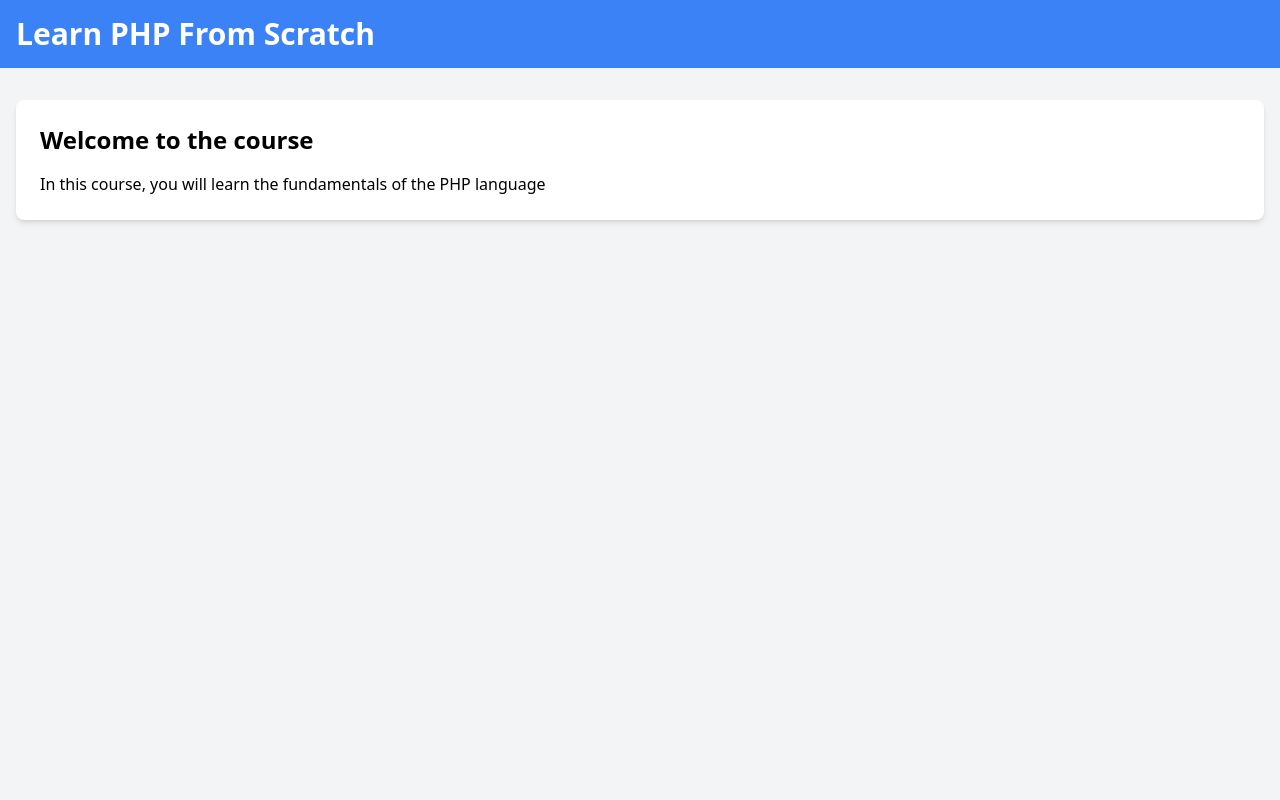
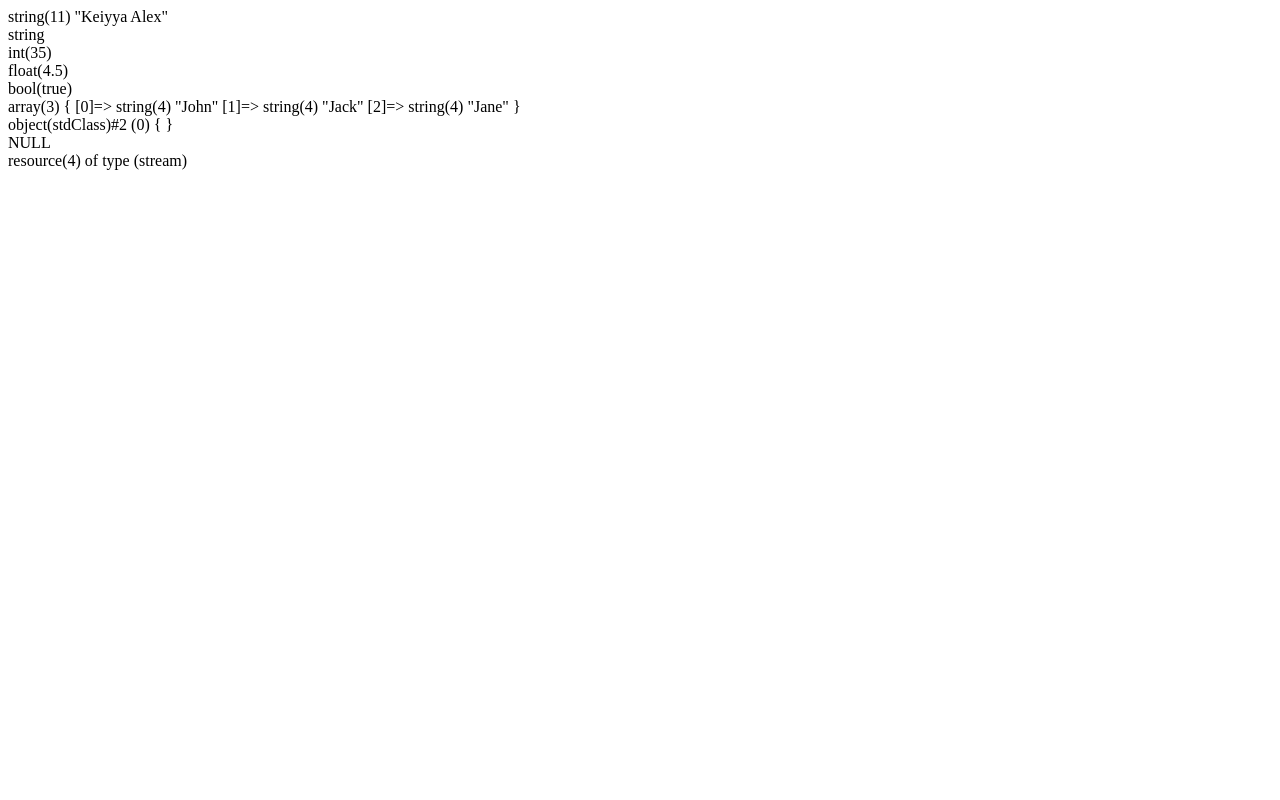
Before and after one commit to keiyyahassan/php-sandbox, a PHP site: page / in a window 1280 px wide. Run offline with PHP 8.4, Linux system fonts and the light colour scheme; some libraries are stand-ins or nearby versions.

Commit message:
Data Types

```diff
--- a/index.php
+++ b/index.php
@@ -1,31 +1,45 @@
 <?php
-$title = 'Learn PHP From Scratch';
-$heading = 'Welcome to the course';
-$body = "In this course, you will learn the fundamentals of the PHP language";
-?>
 
-<!DOCTYPE html>
-<html lang="en">
+// String
+$name = 'Keiyya Alex';
+$name2 = "John Doe";
 
-<head>
-    <meta charset="UTF-8">
-    <meta name="viewport" content="width=device-width, initial-scale=1.0">
-    <script src="https://cdn.tailwindcss.com"></script>
-    <title><?= $title ?></title>
-</head>
 
-<body class="bg-gray-100">
-    <header class="bg-blue-500 text-white p-4">
-        <div class="container mx-auto">
-            <h1 class="text-3xl font-semibold"><?= $title ?></h1>
-        </div>
-    </header>
-    <div class="container mx-auto p-4 mt-4">
-        <div class="bg-white rounded-lg shadow-md p-6">
-            <h2 class="text-2xl font-semibold mb-4"><?= $heading ?></h2>
-            <p><?= $body ?></p>
-        </div>
-    </div>
-</body>
+var_dump($name);
+echo '<br/>';
+echo getType($name2);
+echo '<br/>';
 
-</html>
+// Integer
+$age = 35;
+var_dump($age);
+echo '<br/>';
+
+// Float
+$rating = 4.5;
+var_dump($rating);
+echo '<br/>';
+
+// Boolaen
+$isLoaded = true;
+var_dump($isLoaded);
+echo '<br/>';
+
+// Array
+$friends = ['John', 'Jack', "Jane"];
+var_dump($friends);
+echo '<br/>';
+
+// Object
+$person = new stdClass();
+var_dump($person);
+echo '<br/>';
+
+// Null
+$car = null;
+var_dump($car);
+echo '<br/>';
+
+// Resource
+$file = fopen('sample.txt', 'r');
+var_dump($file);
```
Also changed, not shown: sample.txt (added).
